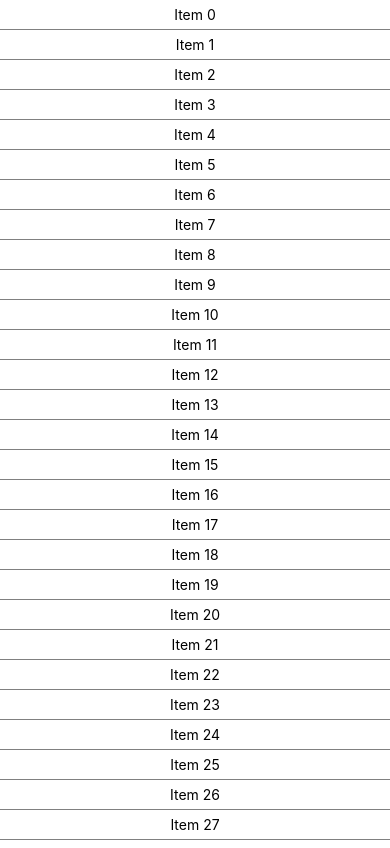
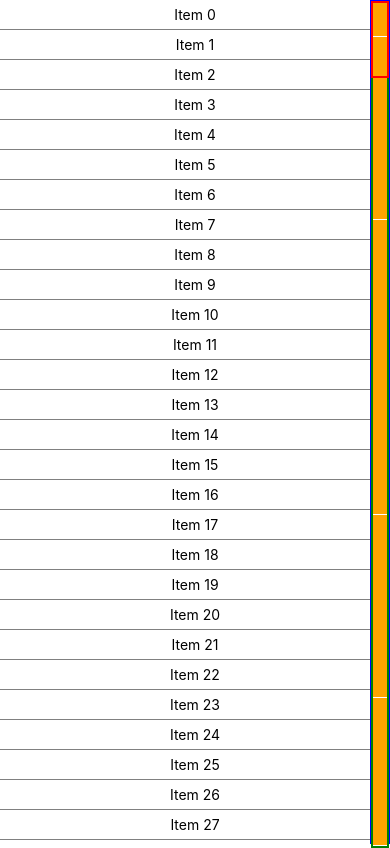
Before and after one commit to hdouhua/hybrid-mobile-app, a React Native app in the folder AwesomeProject/: screen / in a window 390 px wide. Built offline with nearby package versions, Linux system fonts and the light colour scheme.

Commit message:
[change]: WIP

```diff
--- a/AwesomeProject/src/c08/FlatList.jsx
+++ b/AwesomeProject/src/c08/FlatList.jsx
@@ -4,7 +4,6 @@ import {Pressable, FlatList, Text} from 'react-native';
 import {Styles} from './Styles';
 
 const NUM_ITEMS = 1000;
-
 const DATA = new Array(NUM_ITEMS).fill(0).map((_, index) => ({
   title: `Item ${index}`,
   id: index,
@@ -22,6 +21,11 @@ export default function FastList() {
   const renderItem = ({item}) => <Item title={item.title} />;
 
   return (
-    <FlatList data={DATA} renderItem={renderItem} keyExtractor={it => it.id} />
+    <FlatList
+      debug={true}
+      data={DATA}
+      renderItem={renderItem}
+      keyExtractor={it => it.id}
+    />
   );
 }
--- a/AwesomeProject/src/c08/SlowList.jsx
+++ b/AwesomeProject/src/c08/SlowList.jsx
@@ -11,7 +11,11 @@ const DATA = new Array(NUM_ITEMS).fill(0).map((_, index) => ({
 
 const Item = ({item}) => {
   return (
-    <Pressable style={Styles.itemWrapper}>
+    <Pressable
+      style={Styles.itemWrapper}
+      onLayout={() => {
+        console.log('layout:', item.id);
+      }}>
       <Text>{item.title}</Text>
     </Pressable>
   );
@@ -21,7 +25,12 @@ export default function SlowList() {
   // 使用 ScrollView 组件一次性直接渲染 1000 个子视图，这里没有做任何懒加载优化。
   // 优化方案，比如按需渲染
   return (
-    <ScrollView style={Styles.container}>
+    <ScrollView
+      style={Styles.container}
+      onScroll={e => {
+        console.log(e.nativeEvent.layoutMeasurement);
+      }}
+      scrollEventThrottle={100}>
       {DATA.map(it => (
         <Item item={it} key={it.id} />
       ))}
```
